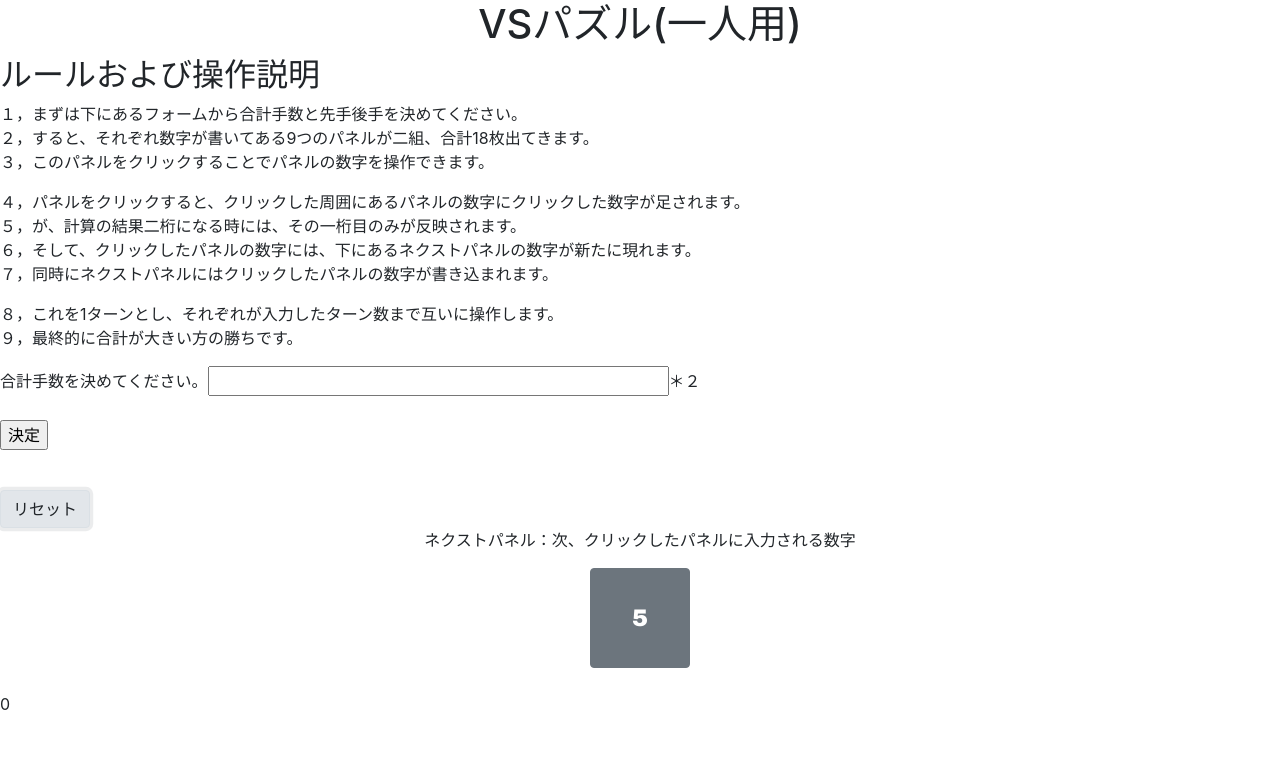
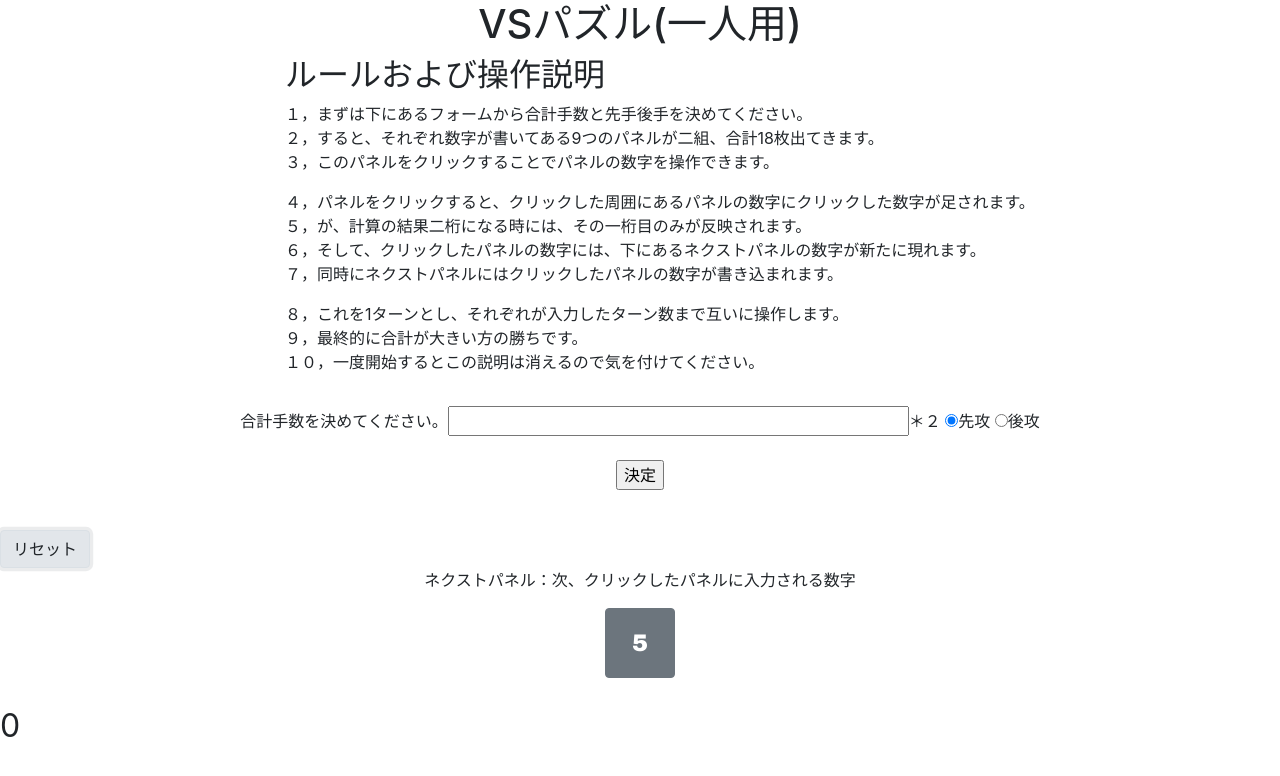
Before and after one commit to k-komocode/numberpazzlebattle, a plain HTML site: page numberplusautobattle.html in a window 1280 px wide. Both pictures are taken after a click on the button "リセット". Drawn offline with nearby package versions, Linux system fonts and the light colour scheme.

Commit message:
ほぼ完成形

```diff
--- a/numberplusautobattle.html
+++ b/numberplusautobattle.html
@@ -23,7 +23,8 @@
 
     <body>
         <h1>VSパズル(一人用)</h1>
-        <div id = 'rule' class='ruleclass'>
+            <div id = 'rulebox' class='boxclass'>
+                <ul id = 'rule' class='naibuclass'>
                     <h2>ルールおよび操作説明</h2>
                     <p>
                         １，まずは下にあるフォームから合計手数と先手後手を決めてください。<br />
@@ -39,12 +40,15 @@
                     <p>
                         ８，これを1ターンとし、それぞれが入力したターン数まで互いに操作します。<br />
                         ９，最終的に合計が大きい方の勝ちです。<br />
+                        １０，一度開始するとこの説明は消えるので気を付けてください。<br />
                     </p>
-
+                </ul>
         </div>
-        <form>
+        <form class='boxclass'>
             <p>
                 <label>合計手数を決めてください。<input type="text" id="movecount" size="40">＊２</label>
+                <input type="radio" id="sente" name = "junban" checked>先攻
+                <input type="radio" id="gote" name = "junban" >後攻
             </p>
             <p>
                 <input type="button" value="決定" onclick="move()">
@@ -54,7 +58,7 @@
         <div class ='firld' id = 'firldid'>
 
             <p>
-            <div id="bodydiv" class='panelbody1'>
+            <div id="bodydiv" class='panel body'>
                     <div>あなた</div><br>
                 <button id="panel0" class="btn btn-secondary tile" onclick="pushed(this.id)" > </button> <button id="panel1" class="btn btn-secondary tile" onclick="pushed(this.id)" ></button> <button id="panel2" class="btn btn-secondary tile" onclick="pushed(this.id)" ></button><br />
 
@@ -68,7 +72,7 @@
             </p>
 
             <p>
-            <div id="bodydiv2" class='panelbody2'>
+            <div id="bodydiv2" class='panel body'>
                 <div>相手</div><br>
                 <button id="panela0" class="btn btn-secondary tile" onclick="pushed(this.id)" > </button> <button id="panela1" class="btn btn-secondary tile" onclick="pushed(this.id)" ></button> <button id="panela2" class="btn btn-secondary tile" onclick="pushed(this.id)" ></button><br />
 
@@ -87,10 +91,10 @@
         <br>
         <div id = "nextid" class = 'nextclass'>
             <p>ネクストパネル：次、クリックしたパネルに入力される数字<br /></p>
-            <button id="nextpanel" class="btn btn-secondary tile" ></button>
+            <button id="nextpanel" class="btn btn-secondary tile next" ></button>
         </div>
         <div id = "stop">手番が飛んでます。</div>
-        <div id = "winner"></div>
+        <div id = "winner" class = "winnerclass"></div>
         <div id = "kakunin"></div>
         <div id = "debug"></div>
 
--- a/plusautobattle.css
+++ b/plusautobattle.css
@@ -26,19 +26,23 @@
     background-color: #aaa; /* 視覚化のための背景色 */
 
   }
-  .panelbody1{
+  .body{
 
     text-align: center;
   }
-  .panelbody2{
 
-    text-align: center;
-  }
   .nextclass{
 
     text-align: center;
   }
+  .boxclass{
+    text-align: center;
 
+  }
+  .naibuclass{
+    display: inline-block;
+    text-align: left;
+  }
 
   .thinkclass{
     font-size: 150%
@@ -46,6 +50,16 @@
   .sumclass{
     font-size: 130%
   }
-  .btn btn-secondary tile{
-    font-size: 140%
+  .btn-secondary{
+    font-size: 200%
   }
+  .next{
+    font-size: 150%;
+
+    width:70px;
+
+    height:70px;
+  }
+  .winnerclass{
+    font-size: 200%
+  }
--- a/pulsautobattle.js
+++ b/pulsautobattle.js
@@ -10,57 +10,42 @@ var flg1 = 0
 var flg2 = 0
 var flg4 = new Boolean()
 
-/*for (i = 0; i < panel.length; i++){
-    document.getElementById(panel[i]).innerHTML=1;
-}*/
+
 document.getElementById("stop").style.visibility = "hidden"
 document.getElementById("firldid").style.display="none"
 document.getElementById("think").style.visibility = "hidden"
 
-//下は初期値
-document.getElementById(panel1[0]).innerHTML=1
-document.getElementById(panel1[1]).innerHTML=2
-document.getElementById(panel1[2]).innerHTML=3
-document.getElementById(panel1[3]).innerHTML=4
-document.getElementById(panel1[4]).innerHTML=5
-document.getElementById(panel1[5]).innerHTML=6
-document.getElementById(panel1[6]).innerHTML=7
-document.getElementById(panel1[7]).innerHTML=8
-document.getElementById(panel1[8]).innerHTML=9
-document.getElementById(panel2[0]).innerHTML=1
-document.getElementById(panel2[1]).innerHTML=2
-document.getElementById(panel2[2]).innerHTML=3
-document.getElementById(panel2[3]).innerHTML=4
-document.getElementById(panel2[4]).innerHTML=5
-document.getElementById(panel2[5]).innerHTML=6
-document.getElementById(panel2[6]).innerHTML=7
-document.getElementById(panel2[7]).innerHTML=8
-document.getElementById(panel2[8]).innerHTML=9
+
 document.getElementById('nextpanel').innerHTML=5
+
+
+
 function reset(){
-  document.getElementById(panel1[0]).innerHTML=1
-  document.getElementById(panel1[1]).innerHTML=2
-  document.getElementById(panel1[2]).innerHTML=3
-  document.getElementById(panel1[3]).innerHTML=4
-  document.getElementById(panel1[4]).innerHTML=5
-  document.getElementById(panel1[5]).innerHTML=6
-  document.getElementById(panel1[6]).innerHTML=7
-  document.getElementById(panel1[7]).innerHTML=8
-  document.getElementById(panel1[8]).innerHTML=9
-  document.getElementById(panel2[0]).innerHTML=1
-  document.getElementById(panel2[1]).innerHTML=2
-  document.getElementById(panel2[2]).innerHTML=3
-  document.getElementById(panel2[3]).innerHTML=4
-  document.getElementById(panel2[4]).innerHTML=5
-  document.getElementById(panel2[5]).innerHTML=6
-  document.getElementById(panel2[6]).innerHTML=7
-  document.getElementById(panel2[7]).innerHTML=8
-  document.getElementById(panel2[8]).innerHTML=9
+
+  for (i = 0; i < panel1.length; i++){
+    document.getElementById(panel1[i]).innerHTML=1+i;
+    document.getElementById(panel2[i]).innerHTML=1+i;
+}
   document.getElementById('nextpanel').innerHTML=5
   document.getElementById("winner").innerHTML = ""
   document.getElementById('winner').innerHTML = 0
   document.getElementById("sum1").innerHTML = ""
   document.getElementById("sum2").innerHTML = ""
+  flg2 = 0
+  var gote = document.getElementById("gote")
+  if(gote.checked){
+
+    document.getElementById('winner').innerHTML = flg2
+    document.getElementById("think").style.visibility = "visible"
+    flg1 = 1
+    var CPUattak = function(){
+      CPU();
+    }
+    setTimeout(CPUattak, 500);
+    flg1 = 0
+    flg5 = true
+    }
+}
 
   sum1 = 0
   sumhelp1 = 0
@@ -70,17 +55,22 @@ function reset(){
  flg2 = 0
  flg3 = 0
  flg4 = new Boolean()
-}
+ flg5 = new Boolean()
+ flg5 = true
+
 
 function move(){
     count = Number(document.getElementById("movecount").value)
     document.getElementById("rule").style.display="none"
     document.getElementById("firldid").style.display="block"
+
     reset()
 }
 
 function panelcaluclation(id){
-  var panelnumber = id.replace(/[^0-9]/g, ''); //idから数字の要素だけ抜く。panelnumberは押したパネルの場所
+  if(flg5 == true){
+    var panelnumber = id.replace(/[^0-9]/g, ''); //idから数字の要素だけ抜く。panelnumberは押したパネルの場所
+  }
   var subpanel = []       //パネルの表示している要素を入れる配列(この時点では空)
   var de = []             //パネルidそのものを入れる配列
   var returnmatrix = []
@@ -170,23 +160,25 @@ function CPU(){
   var bestid = ''
   panel = panel2
   for(l=0; l < panel2.length ;l++){ //パネルの数だけ続けるfor文
-   var supposedlist = panelcaluclation(panel[l])
-   var supposednextnumber = supposedlist.shift()   //この数字はプレイヤーの手番に影響するだけなのでここでは使わない。
+   var supposedlist = panelcaluclation(panel[l])    //それぞれのパネルを押した場合に対して、一回計算する
+   var supposednextnumber = supposedlist.shift()   //nextnumberをここで取り除く。
+                                                    //その数字はプレイヤーの手番に影響するだけなのでここでは使わない。
+
    var supposedpanelnumber = Number(supposedlist.shift())  //この数字は今調べているパネルに入る数字なので、合計値を出すときに使う
    let delist = []                   //deのリスト。則ちパネルのidのリスト
    let subpanellist = []             //サブパネルのリスト。則ち計算結果のリスト
    let subpanellistkeep = []         //合計値を出すときに破壊的な操作をするので、サブパネルリストをこっちでキープ
 
    for(i=0; i < supposedlist.length ;i++){//次の計算で条件分岐するために使うリストを生成するためのfor文
-     delist.push(supposedlist[i][0])
+     delist.push(supposedlist[i][0])            //[[de[0],subpanel[0]]・・・・・・]であるので、ここでidを保存してる
      subpanellist.push(supposedlist[i][1])
      subpanellistkeep.push(supposedlist[i][1])
    }
    var supposedsum = 0
-   for(i=0; i < supposedlist.length ;i++){  //パネルの計算が終わるまで続けるfor文
+   for(i=0; i < panel2.length ;i++){  //パネルの計算が終わるまで続けるfor文
        if(delist.includes(panel2[i])){
          supposedsum = supposedsum + Number(subpanellist.shift())
-       } else if (panel[l] == panel2[i]){
+       } else if (panel2[i] == panel[l]){
          supposedsum = supposedsum + supposedpanelnumber
        }else {
          supposedsum = supposedsum + Number(document.getElementById(panel2[i]).innerHTML)
@@ -229,7 +221,9 @@ function CPU(){
     flg2 = flg2 + 1
     document.getElementById('winner').innerHTML = flg2
     document.getElementById("think").style.visibility = "hidden"
-
+    hantei()
+}
+  function hantei(){
     if(flg2/2 == count){
       for (l=0; l < panel.length ;l++){
 
@@ -248,11 +242,10 @@ function CPU(){
        }else{
          document.getElementById("winner").innerHTML = "<p>同点です</p>"
        }
+      flg5 = false
+
      }
-
-
-}
-
+  }
 
 
 
@@ -287,14 +280,17 @@ function CPU(){
       document.getElementById('winner').innerHTML = flg2
       document.getElementById("think").style.visibility = "visible"
       flg1 = 1
-      var CPUattak = function(){
-        CPU();
+
+      if (flg2/2 != count){
+        var CPUattak = function(){
+          CPU();
+        }
+        setTimeout(CPUattak, 500);
       }
-      setTimeout(CPUattak, 500);
-
      //ここから下は終了後の勝敗判定
      //いちいち押すごとにトリガーするのもかったるいが、やはり常に作動させる方法が思いつかなかった。
 
     }
     flg1 = 0
+    hantei()
   }
```
Lines whose indentation alone changed are shown as unchanged.
